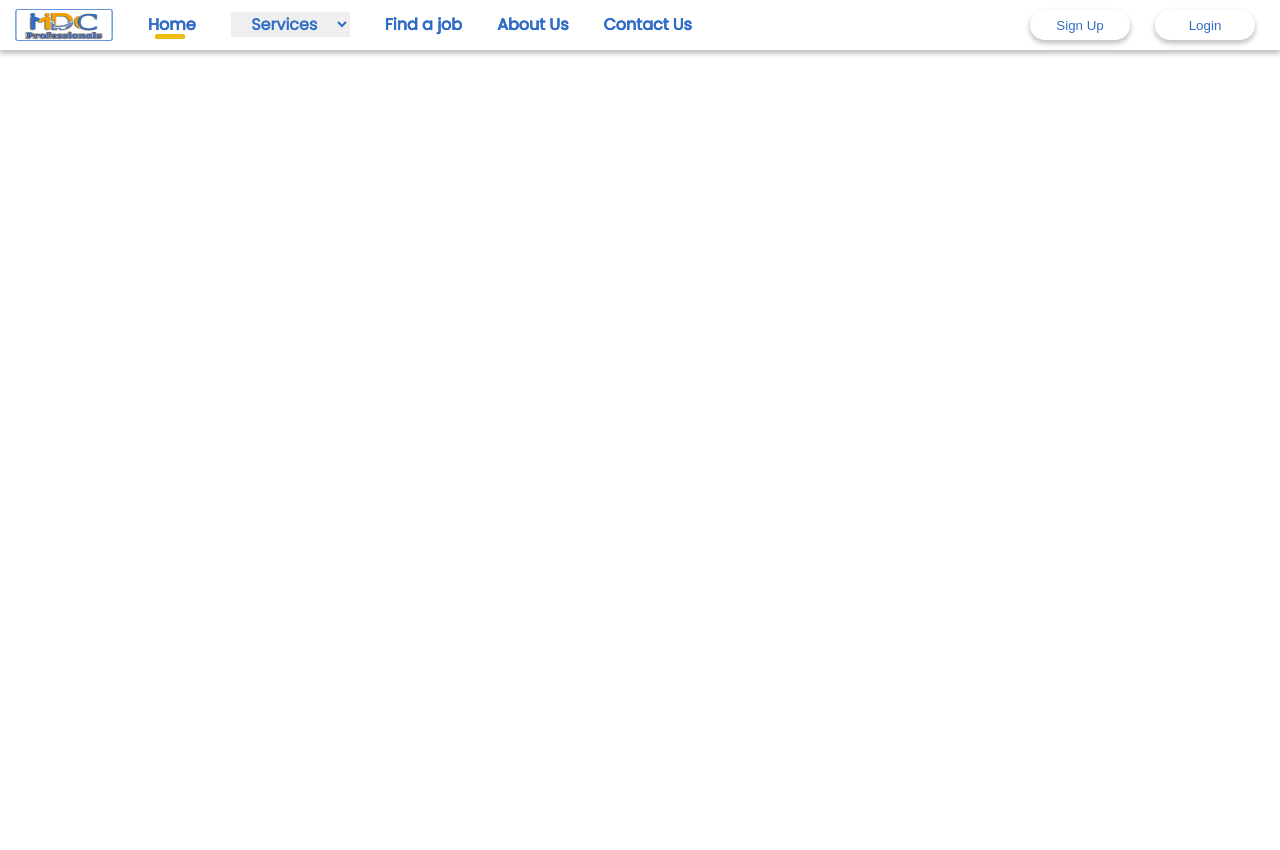
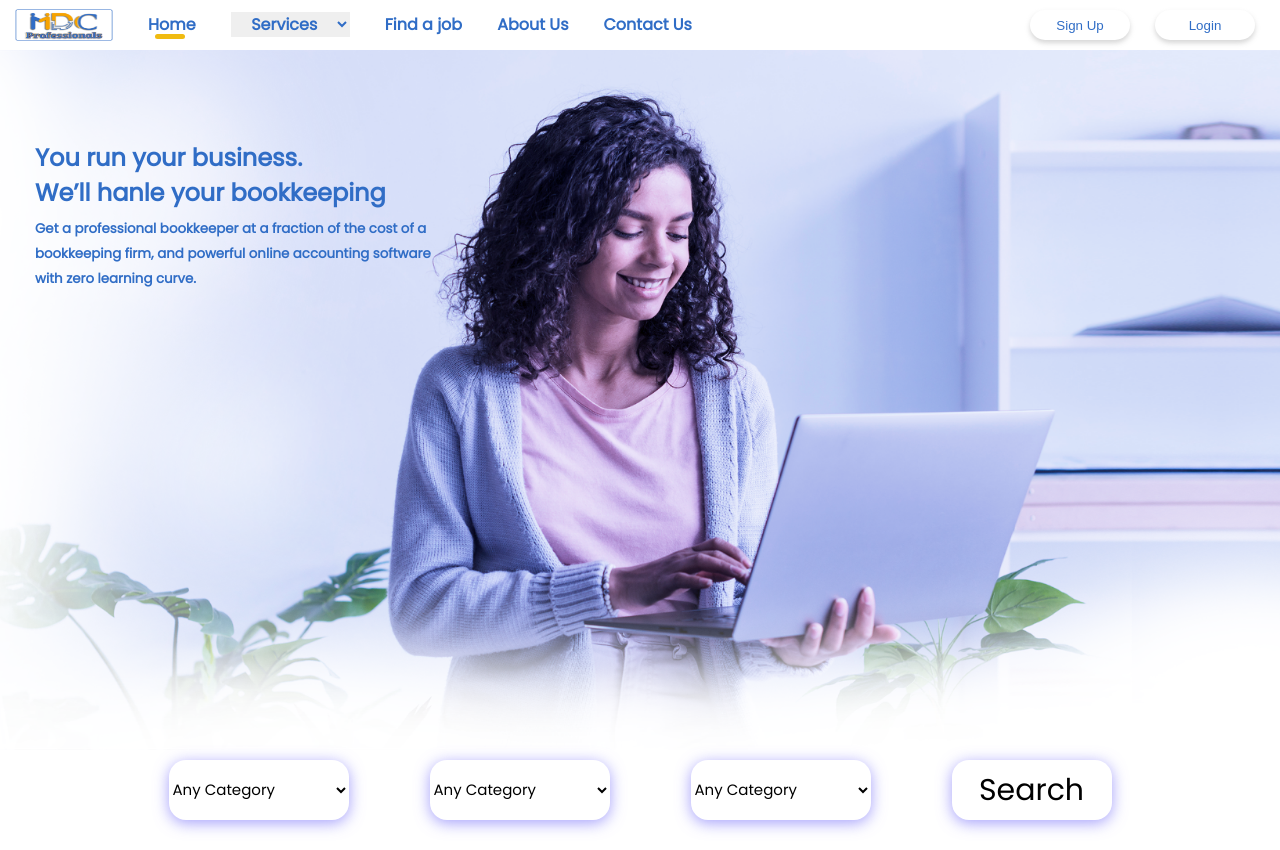
Before and after one commit to MadhushaPrasad/MDC-Professionals, a PHP site: page / in a window 1280 px wide. Before the commit the page ends 56 px from the top, so only its background shows below. Run offline with PHP 8.4, Linux system fonts and the light colour scheme; some libraries are stand-ins or nearby versions.

Commit message:
create header image

```diff
--- a/assets/css/footer.css
+++ b/assets/css/footer.css
@@ -40,7 +40,7 @@
 }
 
 .socialMediaDivContent img {
-    width: 100px;
+    width: 110px;
     height: 100px;
 }
 
--- a/assets/css/index.css
+++ b/assets/css/index.css
@@ -15,4 +15,47 @@ body {
     margin: 0;
     padding: 0;
     box-sizing: content-box;
+    font-family: 'Poppins';
 }
+
+/*main content css*/
+
+main {
+    position: absolute;
+    top: 50px;
+    width: 100%;
+    height: 100%;
+    background-color: #ffffff;
+}
+
+/*header image styles*/
+.big-image {
+    width: 100%;
+    height: 700px;
+    position: relative;
+    background-size: cover;
+    background-position: 50% 50%;
+    background-image: url("../../../MDC-Professionals/assets/images/mainbanner_toned2.png");
+    font-style: normal;
+}
+
+.overlay {
+    position: absolute;
+    width: 100%;
+    height: 100%;
+    color: #306DC6;
+    display: flex;
+    align-items: flex-start;
+    flex-direction: column;
+    top: 90px;
+}
+
+.big-image .overlay h2 {
+    padding-left: 35px;
+    margin: 0;
+}
+
+.big-image .overlay p {
+    padding-left: 35px;
+    margin: 5px 0 0 0;
+}
--- a/index.php
+++ b/index.php
@@ -12,18 +12,41 @@
     <!--    custom css-->
     <link rel="stylesheet" href="assets/css/index.css">
     <link rel="stylesheet" href="assets/css/header.css">
+    <link rel="stylesheet" href="assets/css/searchCategory.css">
     <link rel="stylesheet" href="assets/css/footer.css">
     <title>MDC | Home Page</title>
 </head>
 <body>
+<!--header-->
 <?php
-include 'includes/common/Header.php';
+include 'includes/common/header.php';
 ?>
 
+<!--main content-->
+<main>
+    <!--header image start-->
+    <div class="big-image">
+        <div class="overlay">
+            <h2>
+                You run your business. <br>
+                We’ll hanle your bookkeeping
+            </h2>
+            <p>
+                <small><b>
+                        Get a professional bookkeeper at a fraction of the cost of a<br>
+                        bookkeeping firm, and powerful online accounting software<br>
+                        with zero learning curve.</b></small>
+            </p>
+        </div>
+    </div>
+    <!--header image End-->
+    <!--    search category start-->
+    <?php
+    include 'includes/searchCategory.php';
+    ?>
+    <!--    search category end-->
 
-<?php
-include 'includes/common/Header.php';
-?>
+</main>
 <script src="assets/js/collapseButton.js"></script>
 </body>
 </html>
```
Also changed, not shown: assets/images/whoWeAre.png (added), includes/common/footer.php (renamed from includes/common/Footer.php), includes/common/header.php (renamed from includes/common/Header.php).
